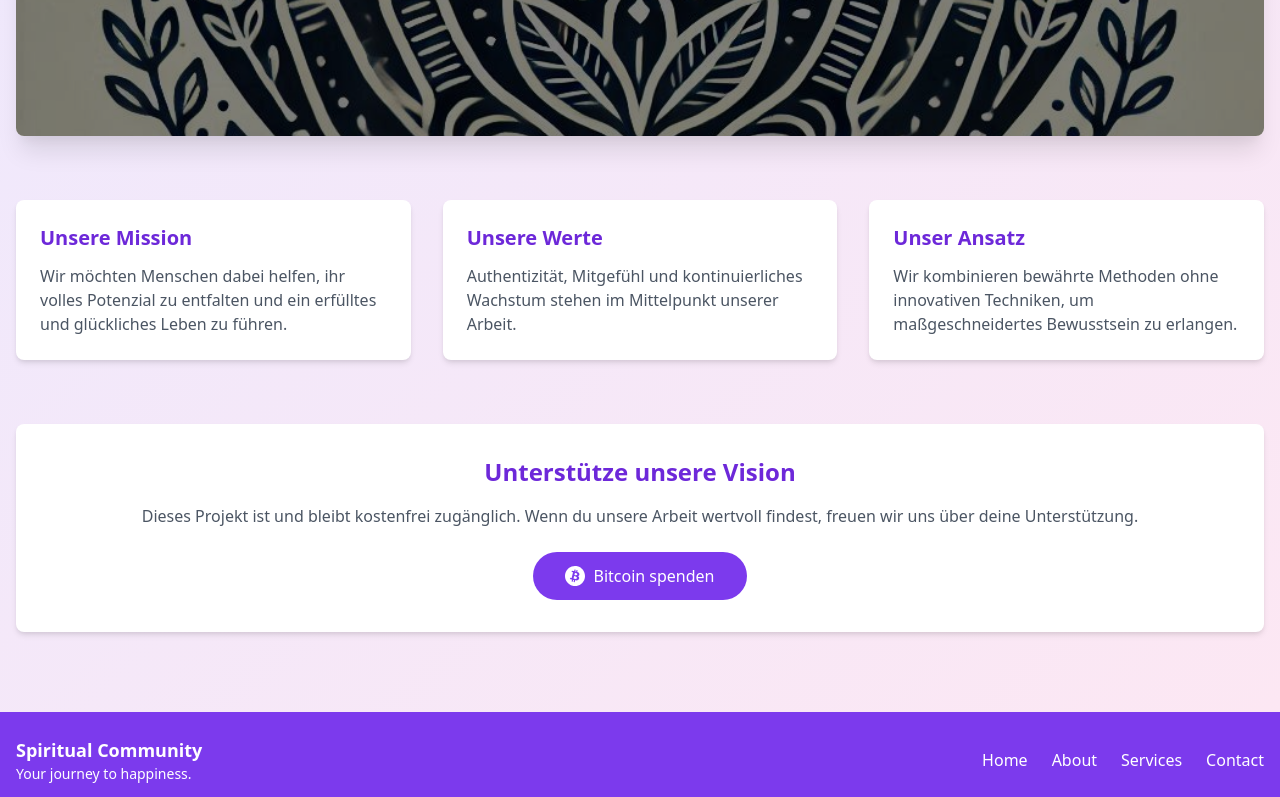
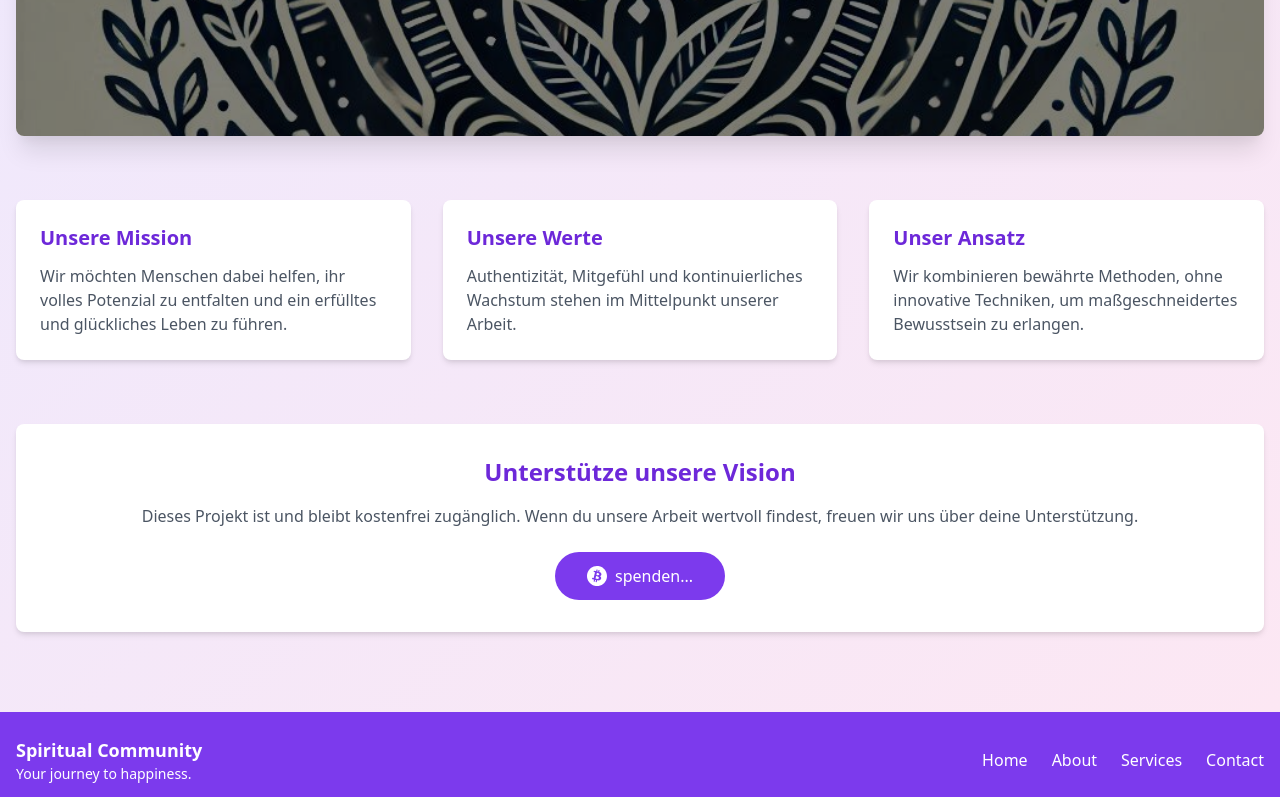
Before and after one commit to davidschwarz153/gl-ck, a React (Vite) app: page / in a window 1280 px wide. Shown: the part 496-1293 px from the top of the page. Built offline with nearby package versions, Linux system fonts and the light colour scheme.

Commit message:
mit msg box

```diff
--- a/src/components/About.jsx
+++ b/src/components/About.jsx
@@ -1,4 +1,5 @@
 import React from "react";
+import BitcoinDonateButton from "./BitcoinDonateButton";
 import backgroundImage from "../assets/images/bck.jpeg";
 
 const About = () => {
@@ -54,7 +55,7 @@ const About = () => {
               Unser Ansatz
             </h4>
             <p className="text-gray-600">
-              Wir kombinieren bewährte Methoden ohne innovativen Techniken, um
+              Wir kombinieren bewährte Methoden, ohne innovative Techniken, um
               maßgeschneidertes Bewusstsein zu erlangen.
             </p>
           </div>
@@ -69,24 +70,7 @@ const About = () => {
             Dieses Projekt ist und bleibt kostenfrei zugänglich. Wenn du unsere
             Arbeit wertvoll findest, freuen wir uns über deine Unterstützung.
           </p>
-          <a
-            href="#"
-            onClick={(e) => {
-              e.preventDefault();
-              navigator.clipboard.writeText(
-                "bc1q4ek4fsgqmxfwxt67zuakfq8rn0r5qepx96p04g"
-              );
-              // Optional: Add toast/notification that address was copied
-            }}
-            className="inline-block bg-purple-600 text-white px-8 py-3 rounded-full hover:bg-purple-700 transition-colors duration-200 transform hover:scale-105"
-          >
-            <div className="flex items-center justify-center space-x-2">
-              <svg className="w-5 h-5" viewBox="0 0 24 24" fill="currentColor">
-                <path d="M23.638 14.904c-1.602 6.43-8.113 10.34-14.542 8.736C2.67 22.05-1.244 15.525.362 9.105 1.962 2.67 8.475-1.243 14.9.358c6.43 1.605 10.342 8.115 8.738 14.548v-.002zm-6.35-4.613c.24-1.59-.974-2.45-2.64-3.03l.54-2.153-1.315-.33-.525 2.107c-.345-.087-.705-.167-1.064-.25l.526-2.127-1.32-.33-.54 2.165c-.285-.067-.565-.132-.84-.2l-1.815-.45-.35 1.407s.974.225.955.236c.535.136.63.486.615.766l-1.477 5.92c-.075.18-.24.45-.614.35.015.02-.96-.24-.96-.24l-.66 1.51 1.71.426.93.236-.54 2.19 1.32.327.54-2.17c.36.1.705.19 1.05.273l-.51 2.154 1.32.33.545-2.19c2.24.427 3.93.257 4.64-1.774.57-1.637-.03-2.58-1.217-3.196.854-.193 1.5-.76 1.68-1.93h.01zm-3.01 4.22c-.404 1.64-3.157.75-4.05.53l.72-2.9c.896.23 3.757.67 3.33 2.37zm.41-4.24c-.37 1.49-2.662.735-3.405.55l.654-2.64c.744.18 3.137.524 2.75 2.084v.006z" />
-              </svg>
-              <span>Bitcoin spenden</span>
-            </div>
-          </a>
+          <BitcoinDonateButton />
         </div>
       </div>
     </section>
--- /dev/null
+++ b/src/components/BitcoinDonateButton.jsx
@@ -0,0 +1,60 @@
+import { useState } from "react";
+
+const BitcoinDonateButton = () => {
+  const [showModal, setShowModal] = useState(false);
+  const bitcoinAddress = "bc1q4ek4fsgqmxfwxt67zuakfq8rn0r5qepx96p04g";
+
+  const handleClick = (e) => {
+    e.preventDefault();
+    setShowModal(true);
+  };
+
+  const handleCopy = () => {
+    navigator.clipboard.writeText(bitcoinAddress);
+    // Optional: Add feedback that address was copied
+  };
+
+  return (
+    <>
+      <a
+        href="#"
+        onClick={handleClick}
+        className="inline-block bg-purple-600 text-white px-8 py-3 rounded-full hover:bg-purple-700 transition-colors duration-200 transform hover:scale-105"
+      >
+        <div className="flex items-center justify-center space-x-2">
+          <svg className="w-5 h-5" viewBox="0 0 24 24" fill="currentColor">
+            <path d="M23.638 14.904c-1.602 6.43-8.113 10.34-14.542 8.736C2.67 22.05-1.244 15.525.362 9.105 1.962 2.67 8.475-1.243 14.9.358c6.43 1.605 10.342 8.115 8.738 14.548v-.002zm-6.35-4.613c.24-1.59-.974-2.45-2.64-3.03l.54-2.153-1.315-.33-.525 2.107c-.345-.087-.705-.167-1.064-.25l.526-2.127-1.32-.33-.54 2.165c-.285-.067-.565-.132-.84-.2l-1.815-.45-.35 1.407s.974.225.955.236c.535.136.63.486.615.766l-1.477 5.92c-.075.18-.24.45-.614.35.015.02-.96-.24-.96-.24l-.66 1.51 1.71.426.93.236-.54 2.19 1.32.327.54-2.17c.36.1.705.19 1.05.273l-.51 2.154 1.32.33.545-2.19c2.24.427 3.93.257 4.64-1.774.57-1.637-.03-2.58-1.217-3.196.854-.193 1.5-.76 1.68-1.93h.01zm-3.01 4.22c-.404 1.64-3.157.75-4.05.53l.72-2.9c.896.23 3.757.67 3.33 2.37zm.41-4.24c-.37 1.49-2.662.735-3.405.55l.654-2.64c.744.18 3.137.524 2.75 2.084v.006z" />
+          </svg>
+          <span>spenden...</span>
+        </div>
+      </a>
+
+      {showModal && (
+        <div className="fixed inset-0 bg-black bg-opacity-50 flex items-center justify-center z-50">
+          <div className="bg-white rounded-lg p-6 max-w-sm w-full mx-4">
+            <h3 className="text-lg font-semibold mb-4">
+              Bitcoin Spenden-Adresse
+            </h3>
+            <div className="flex items-center space-x-2 bg-gray-100 p-3 rounded">
+              <code className="flex-1 text-sm break-all">{bitcoinAddress}</code>
+              <button
+                onClick={handleCopy}
+                className="bg-purple-600 text-white px-4 py-2 rounded hover:bg-purple-700 transition-colors duration-200"
+              >
+                Kopieren
+              </button>
+            </div>
+            <button
+              onClick={() => setShowModal(false)}
+              className="mt-4 w-full bg-gray-200 text-gray-800 px-4 py-2 rounded hover:bg-gray-300 transition-colors duration-200"
+            >
+              Schließen
+            </button>
+          </div>
+        </div>
+      )}
+    </>
+  );
+};
+
+export default BitcoinDonateButton;
```
